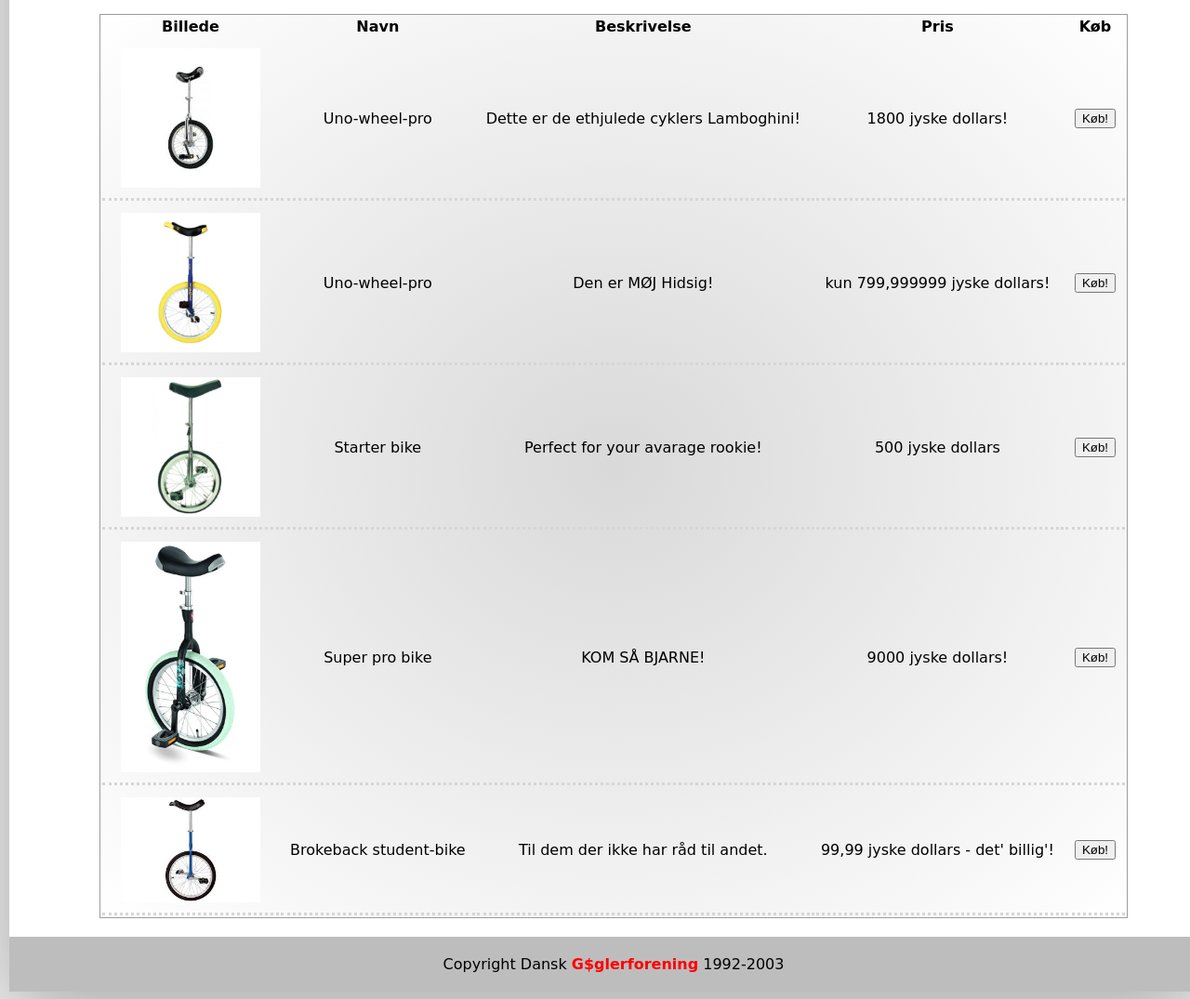
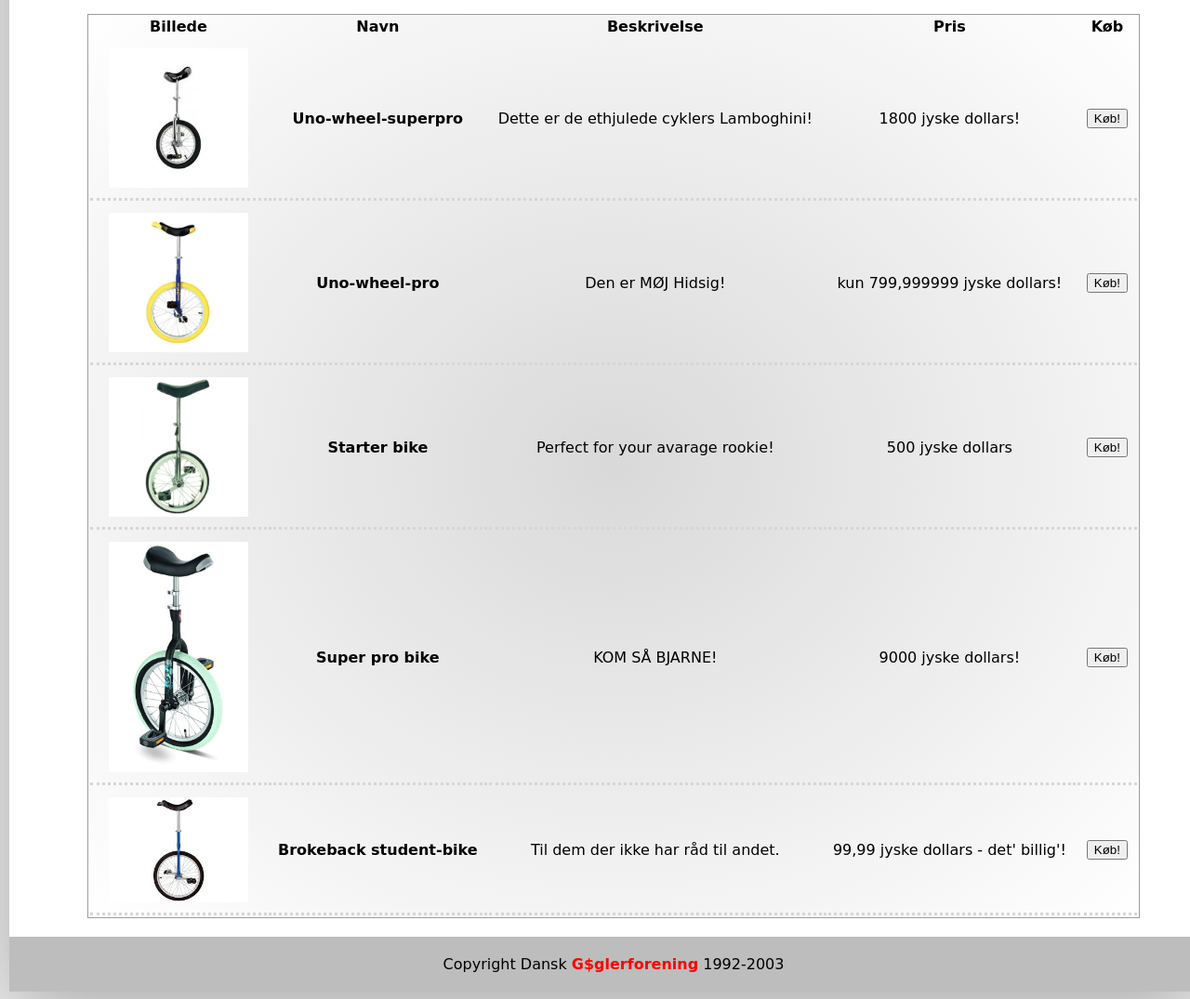
Before and after one commit to Borimino/WebTekWebShop, a plain HTML site: page cykler.html in a window 1280 px wide. Shown: the part 338-1413 px from the top of the page at 93% size. Drawn offline with Linux system fonts and the light colour scheme; a web font is replaced by a local one.

Commit message:
Smårettelser i cykler - tekst

```diff
--- a/cykler.html
+++ b/cykler.html
@@ -44,7 +44,7 @@
 			</tr>
 				<tr>
 					<td><img src="images/cykler/1.jpg" alt="This is a unicycle!"></td>
-					<td>Uno-wheel-pro</td>
+					<td><b>Uno-wheel-superpro</b></td>
 					<td>Dette er de ethjulede cyklers Lamboghini!</td>
 					<td>1800 jyske dollars!</td>
 					<td><button type="button" href="#">Køb!</button></td>
@@ -52,7 +52,7 @@
 
 				<tr>
 					<td><img src="images/cykler/2.jpg" alt="This is a unicycle!"></td>
-					<td>Uno-wheel-pro</td>
+					<td><b>Uno-wheel-pro</b></td>
 					<td>Den er MØJ Hidsig!</td>
 					<td>kun 799,999999 jyske dollars!</td>
 					<td><button type="button" href="#">Køb!</button></td>
@@ -60,7 +60,7 @@
 
 				<tr>
 					<td><img src="images/cykler/3.jpg" alt="This is a unicycle!"></td>
-					<td>Starter bike</td>
+					<td><b>Starter bike</b></td>
 					<td>Perfect for your avarage rookie!</td>
 					<td>500 jyske dollars</td>
 					<td><button type="button" href="#">Køb!</button></td>
@@ -68,7 +68,7 @@
 
 				<tr>
 					<td><img src="images/cykler/4.jpg" alt="This is a unicycle!"></td>
-					<td>Super pro bike</td>
+					<td><b>Super pro bike</b></td>
 					<td>KOM SÅ BJARNE!</td>
 					<td>9000 jyske dollars!</td>
 					<td><button type="button" href="#">Køb!</button></td>
@@ -76,7 +76,7 @@
 
 				<tr>
 					<td><img src="images/cykler/5.jpg" alt="This is a unicycle!"></td>
-					<td>Brokeback student-bike</td>
+					<td><b>Brokeback student-bike</b></td>
 					<td>Til dem der ikke har råd til andet.</td>
 					<td>99,99 jyske dollars - det' billig'!</td>
 					<td><button type="button" href="#">Køb!</button></td>
```
